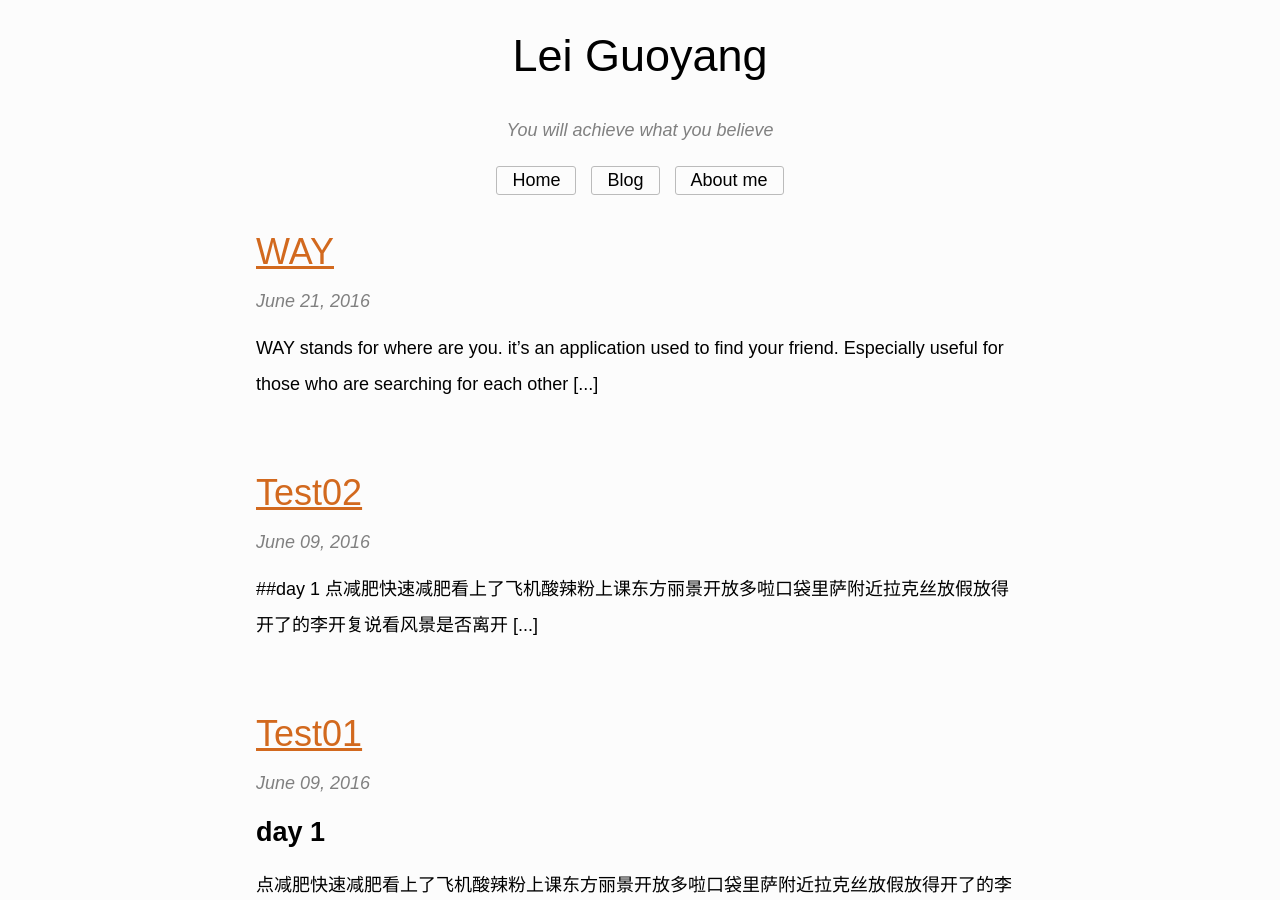
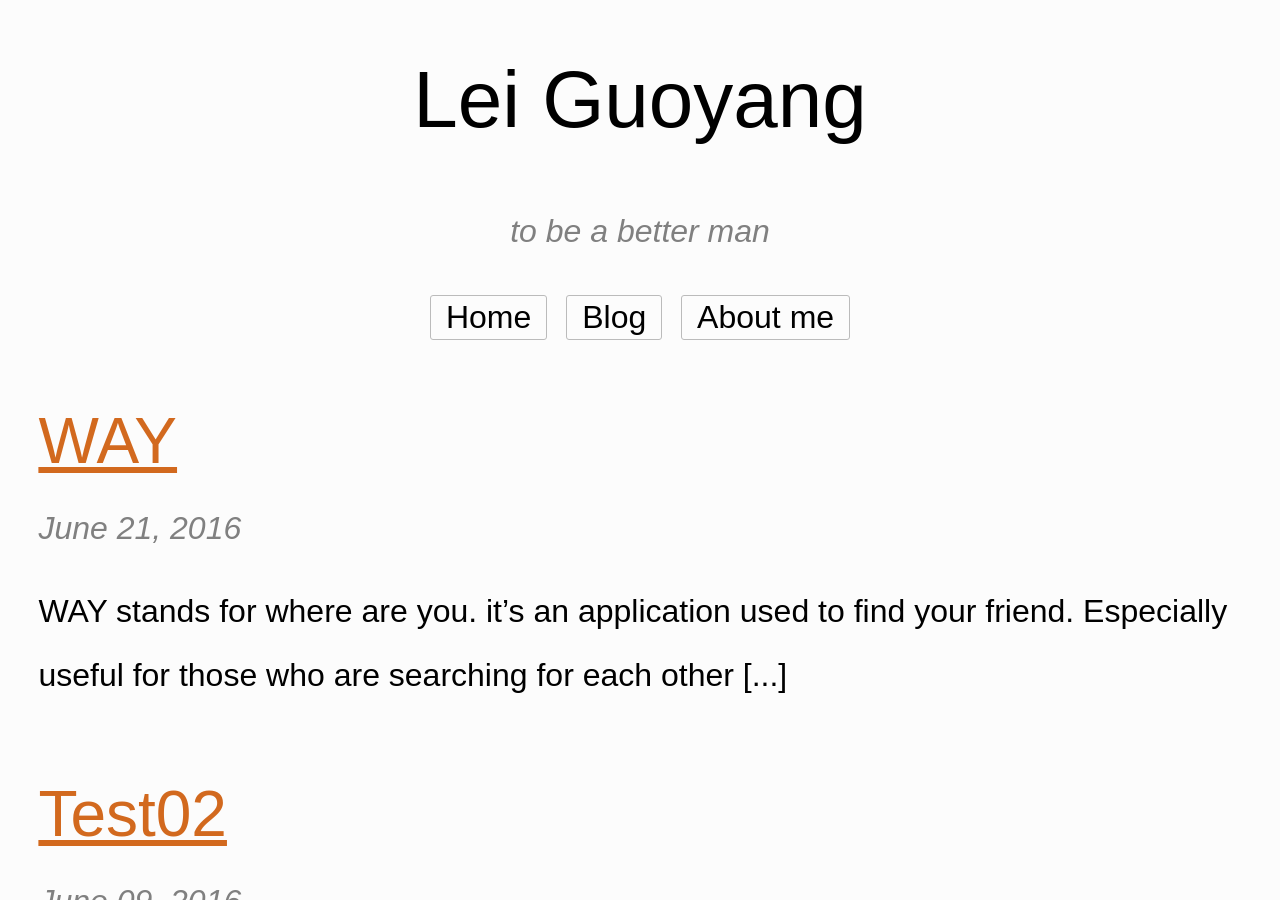
Before and after one commit to leiguoyang/leiguoyang.github.io, a Jekyll site: the page built from index.html, in a window 1280 px wide and 900 px high. Built offline with Jekyll 4.4.1, drawn with Linux system fonts in a browser that asks for light colours.

Commit message:
for mobile completely

```diff
--- a/_layouts/default.html
+++ b/_layouts/default.html
@@ -5,14 +5,14 @@
 		<meta charset="utf-8">
 		<link rel="stylesheet" href="/css/main.css">
 		<!--link to personal computer-->
-		<link rel="stylesheet" href="/css/pc.css" media="screen and (min-width: 801px)">
+		<!--<link rel="stylesheet" href="/css/pc.css" media="screen and (min-width: 801px)">-->
 		<!--link to the stylesheet for links-->
 		<link rel="stylesheet" href="/css/link.css">
 	</head>
 	<body>
 		<header>
 			<h1>Lei Guoyang</h1>
-			<p id="quote">You will achieve what you believe</p>
+			<p id="quote">to be a better man</p>
 		</header>
 
 		<nav>
```
